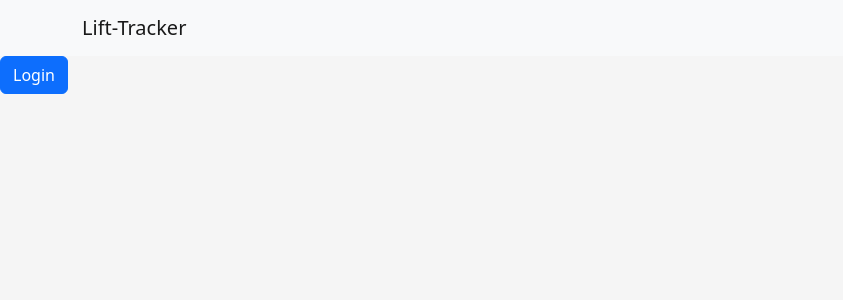
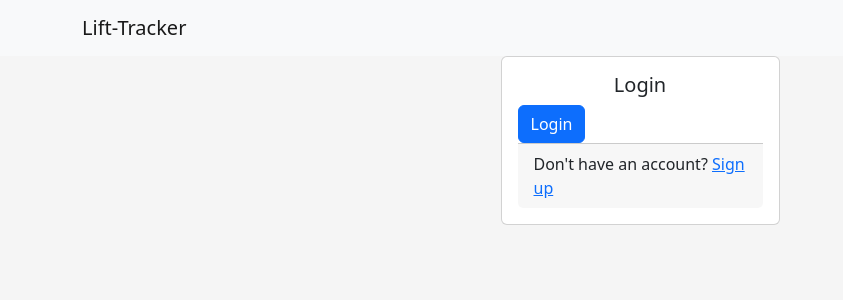
Before and after one commit to joeluhrman/Lift-Tracker, a React (Vite) app in the folder web/: page /login in a window 1280 px wide. Shown: the top 300 px of the page, without its empty margins (0-843 px from the left). Built offline with nearby package versions, Linux system fonts and the light colour scheme.

Commit message:
error fixed and spacing on sign up improved

```diff
--- a/web/src/components/forms/Login.jsx
+++ b/web/src/components/forms/Login.jsx
@@ -13,7 +13,7 @@ export default function Login() {
         password: "",
     })
     const [submitError, setSubmitError] = React.useState(null)
-  //  const [toDashboard, setToDashboard] = React.useState(false)
+    const [toDashboard, setToDashboard] = React.useState(false)
 
     const handleChange = (event) => {
         setFormValue({ ...formValue, [event.target.name]: event.target.value });
@@ -24,13 +24,13 @@ export default function Login() {
         event.stopPropagation()
 
         const [status, headers, data] = await userHandler.login(
-            username, password
+            formValue.username, formValue.password
         )
 
         console.log(status, data)
     }
 
-  //  if (toDashboard) return <Navigate to="/dashboard"/>
+    if (toDashboard) return <Navigate to="/dashboard"/>
 
     return (
         <Form noValidate onSubmit={handleSubmit}>
--- a/web/src/components/forms/SignUp.jsx
+++ b/web/src/components/forms/SignUp.jsx
@@ -58,7 +58,7 @@ export default function SignUp() {
 
     return (
         <Form noValidate validated={validated} onSubmit={handleSubmit}>
-            <Form.Group>
+            <Form.Group className="mb-2">
                 <Form.Label>Username</Form.Label>
                 <Form.Control
                     required
@@ -77,7 +77,7 @@ export default function SignUp() {
                     Must be 3-20 characters.
                 </Form.Control.Feedback>
             </Form.Group>
-            <Form.Group>
+            <Form.Group className="mb-2">
                 <Form.Label>Email</Form.Label>
                 <Form.Control
                     required
@@ -94,7 +94,7 @@ export default function SignUp() {
                     Please enter a valid email.
                 </Form.Control.Feedback>
             </Form.Group>
-            <Form.Group>
+            <Form.Group className="mb-2">
                 <Form.Label>Password</Form.Label>
                 <Form.Control
                     required
--- a/web/src/routes/Error.jsx
+++ b/web/src/routes/Error.jsx
@@ -2,6 +2,6 @@ import { Navigate, useRouteError } from "react-router-dom";
 
 export default function Error() {
   return (
-    <Navigate to="/dashboard"/>
+    <h1>Error</h1>
   );
 }
--- a/web/src/routes/Login.jsx
+++ b/web/src/routes/Login.jsx
@@ -1,7 +1,26 @@
+import {
+    Card,
+    Container,
+} from "react-bootstrap"
+import { Link } from "react-router-dom"
 import FormLogin from "../components/forms/Login"
 
 export default function Login() {
     return(
-        <FormLogin/>
+        <Container className="d-flex justify-content-center align-items-center">
+            <Card className="w-25">
+                <Card.Body>
+                    <Card.Title className="text-center">
+                        Login
+                    </Card.Title>
+
+                    <FormLogin/>
+
+                    <Card.Footer>
+                        Don't have an account? <Link to="/signup">Sign up</Link>
+                    </Card.Footer>
+                </Card.Body>
+            </Card>
+        </Container>
     )
 }
```
